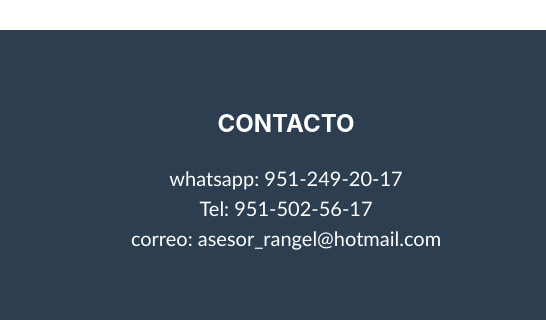
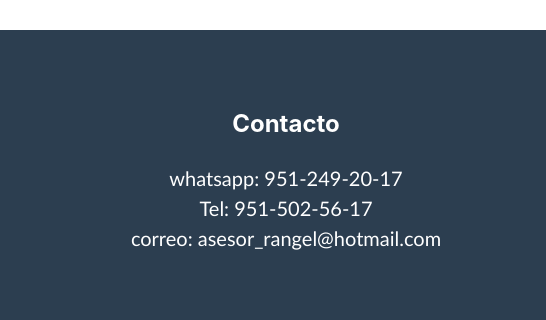
Before and after one commit to Crishdz95/CosmePropuestaDiseno, a plain HTML site: page index.html in a window 1280 px wide. Shown: the part 3438-3758 px from the top of the page, 734-1280 px from the left. Drawn offline with nearby package versions, Linux system fonts and the light colour scheme; a web font is replaced by a local one.

Commit message:
Update index.html

```diff
--- a/index.html
+++ b/index.html
@@ -339,7 +339,7 @@
                     </div>
                     <!-- Footer About Text-->
                     <div class="col-lg-4">
-                        <h4 class="mb-4">CONTACTO</h4>
+                        <h4 class="mb-4">Contacto</h4>
                         <p class="pre-wrap lead mb-0">whatsapp: 951-249-20-17</p>
                         <p class="pre-wrap lead mb-0">Tel: 951-502-56-17</p>
                         <p class="pre-wrap lead mb-0">correo: asesor_rangel@hotmail.com</p>
```
